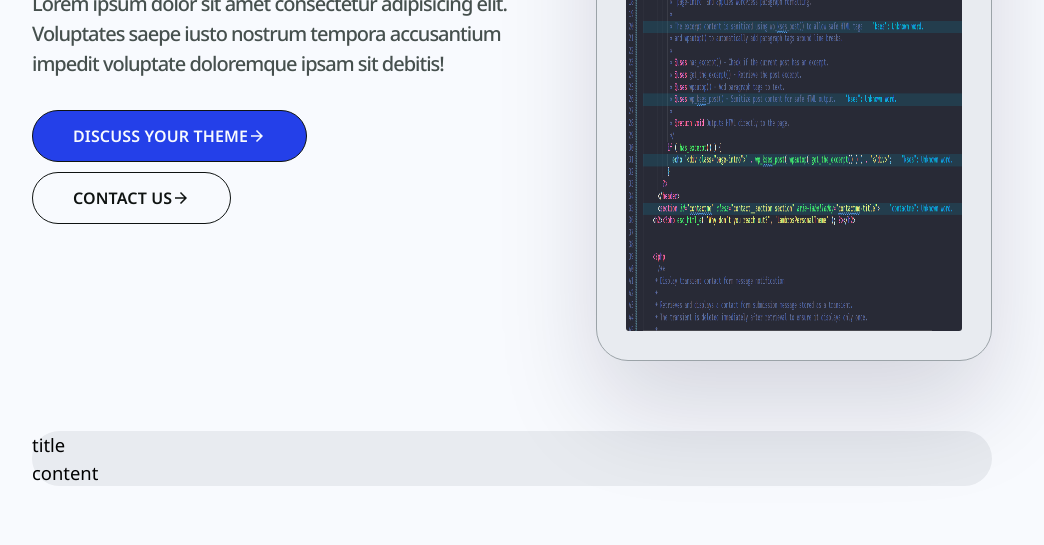
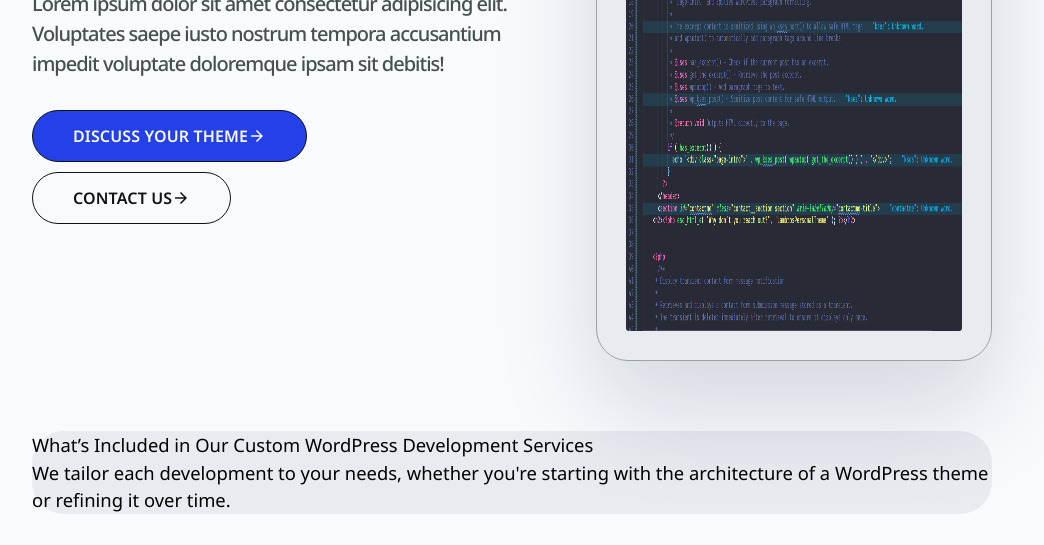
Before and after one commit to laxatzi/projectA, a plain HTML site: page development.html in a window 1280 px wide. Shown: the part 407-952 px from the top of the page, without its empty margins (128-1172 px from the left). Drawn offline with Linux system fonts and the light colour scheme.

Commit message:
add content to what build header

```diff
--- a/development.html
+++ b/development.html
@@ -191,10 +191,10 @@
         <div class="what-build">
           <div class="what-build--header">
             <div class="what-build--header-title">
-              title
+              What’s Included in Our Custom WordPress Development Services
             </div>
             <div class="what-build--header-content">
-              content
+              We tailor each development to your needs, whether you're starting with the architecture of a WordPress theme or refining it over time.
             </div>
           </div>
 
```
